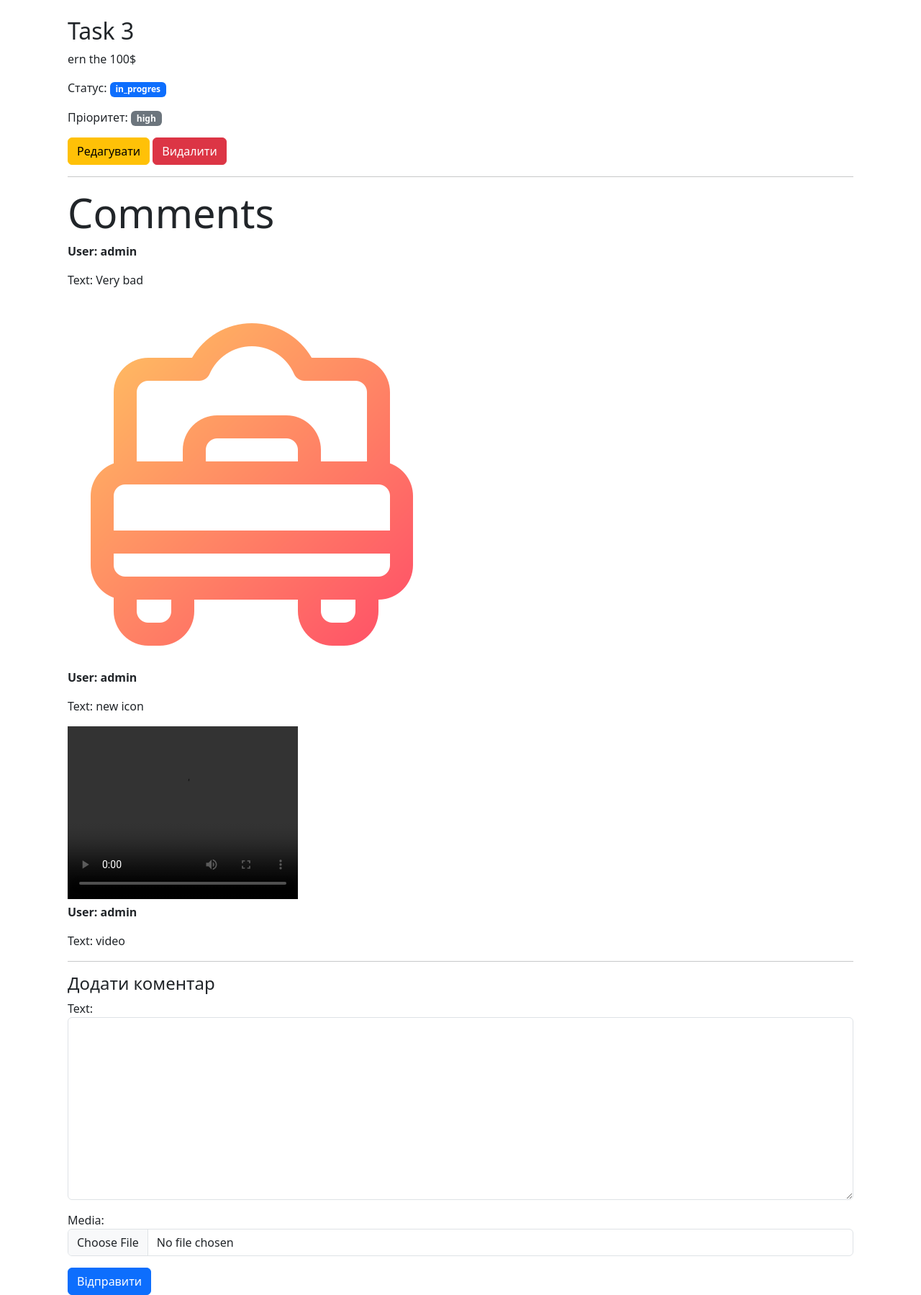
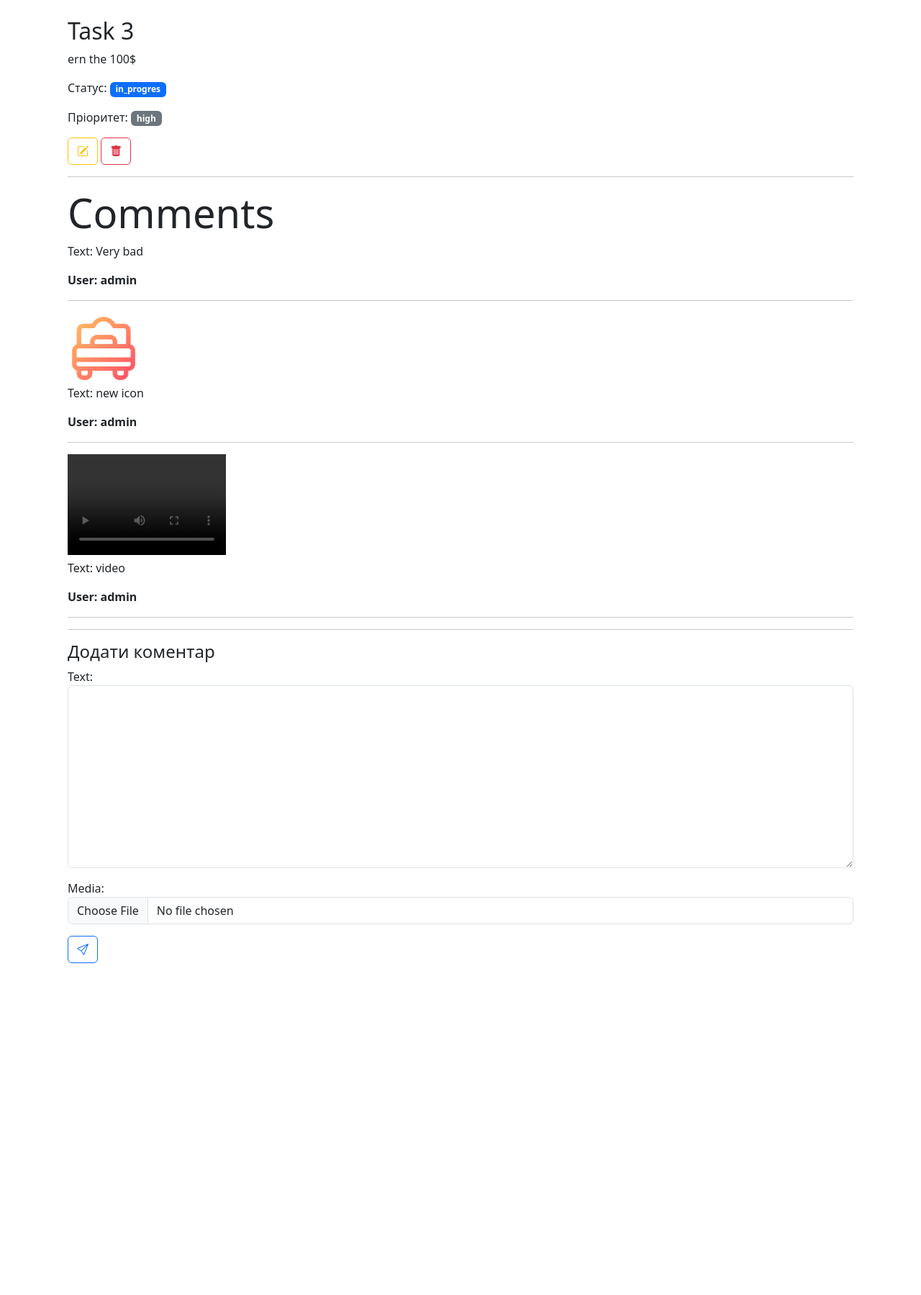
Before and after one commit to NazarKarpa/Task_Traking_Logika, a Django app: page /3/ in a window 1280 px wide. Shown: the part 62-1861 px from the top of the page at 72% size. After the commit the page ends 1400 px from the top, so only its background shows below. Run offline with Django 5.2, Linux system fonts and the light colour scheme; a user stored in the database is signed in; data comes from the database, SQL or seed files in the repository; both versions use the stored data as it was after the commit; grey boxes are pictures that could not be loaded.

Commit message:
update desine and other user can complete task

```diff
--- a/tasks/views.py
+++ b/tasks/views.py
@@ -64,7 +64,7 @@ class TaskCreateView(LoginRequiredMixin, CreateView):
         return super().form_valid(form)
 
 
-class TaskCompleteView(LoginRequiredMixin, UserIsOwnerMixins, View):
+class TaskCompleteView(LoginRequiredMixin, View):
     def post(self, request, *args, **kwargs):
         task = self.get_object()
         task.status = 'done'
--- a/templates/tasks/task_detail.html
+++ b/templates/tasks/task_detail.html
@@ -11,8 +11,8 @@
     <p>Статус: <span class="badge text-bg-primary">{{ task.status }}</span></p>
     <p>Пріоритет: <span class="badge text-bg-secondary">{{ task.priority }}</span></p>
 
-    <a href="{% url 'tasks:task-update' task.id %}" class="btn btn-warning">Редагувати</a>
-    <a href="{% url 'tasks:task-delete' task.id %}" class="btn btn-danger">Видалити</a>
+    <a href="{% url 'tasks:task-update' task.id %}" class="btn btn-outline-warning"><i class="bi bi-pencil-square"></i></a>
+    <a href="{% url 'tasks:task-delete' task.id %}" class="btn btn-outline-danger"><i class="bi bi-trash-fill"></i></a>
 
 
     <hr>
@@ -21,9 +21,9 @@
     {% if comment.media %}
     <div class="comment-media">
         {% if comment.media.url|endswith:".jpg" or comment.media.url|endswith:".png" or comment.media.url|endswith:".jpeg" %}
-          <img src="{{ comment.media.url }}" alt="Зображення коментаря" style="max-width: 1000px;">
+          <img src="{{ comment.media.url }}" alt="Зображення коментаря" style="max-width: 100px;">
         {% elif comment.media.url|endswith:".mp4" %}
-          <video width="320" height="240" controls>
+          <video width="220" height="140" controls>
             <source src="{{ comment.media.url }}" type="video/mp4">
             Your browser does not support the video tag.
           </video>
@@ -32,9 +32,10 @@
         {% endif %}
     </div>
     {% endif %}
+    <p>Text: {{ comment.text }}</p>
+    <p class="fw-bold">User: {{ comment.user }}</p>
+    <hr>
 
-    <p class="fw-bold">User: {{ comment.user }}</p>
-        <p>Text: {{ comment.text }}</p>
 
     {% empty %}
     <p>No comments yet.</p>
@@ -46,7 +47,7 @@
     <form action="{% url 'tasks:task-detail' task.id %}" method="post" enctype="multipart/form-data">
       {% csrf_token %}
       {{ comment_form.as_p }}
-      <button type="submit" class="btn btn-primary">Відправити</button>
+      <button type="submit" class="btn btn-outline-primary"><i class="bi bi-send"></i></button>
     </form>
 
 </div>
```
Also changed, not shown: templates/tasks/task_list.html (+8 -8 lines), db.sqlite3.
